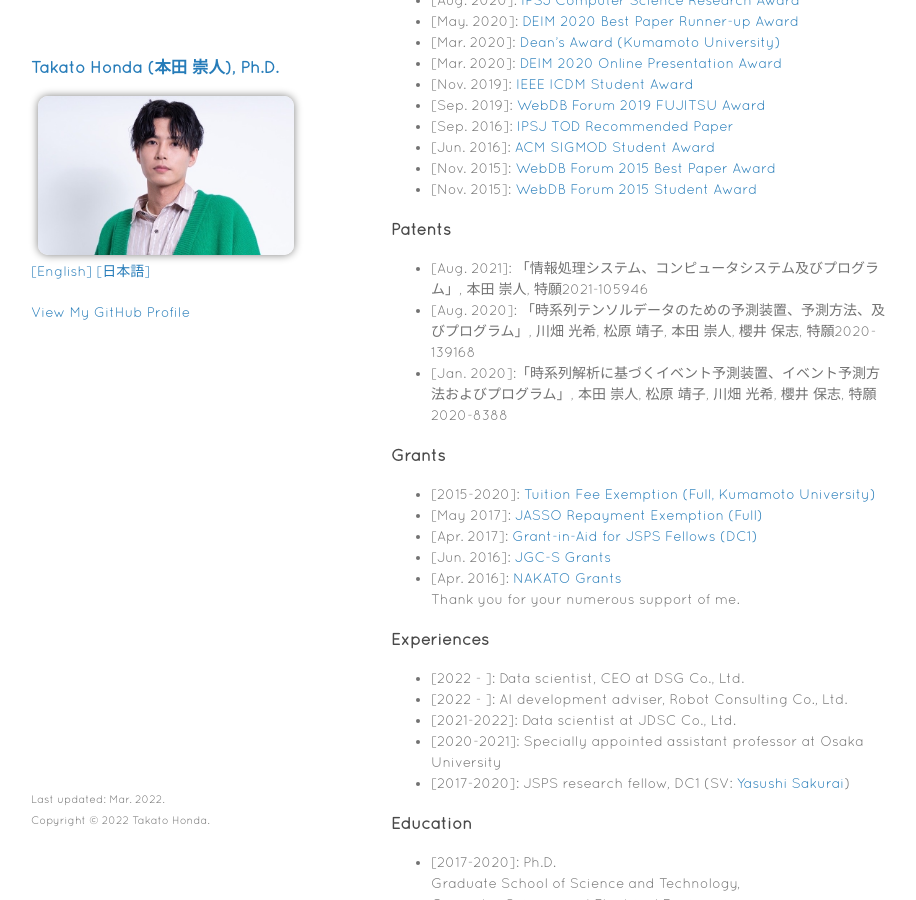
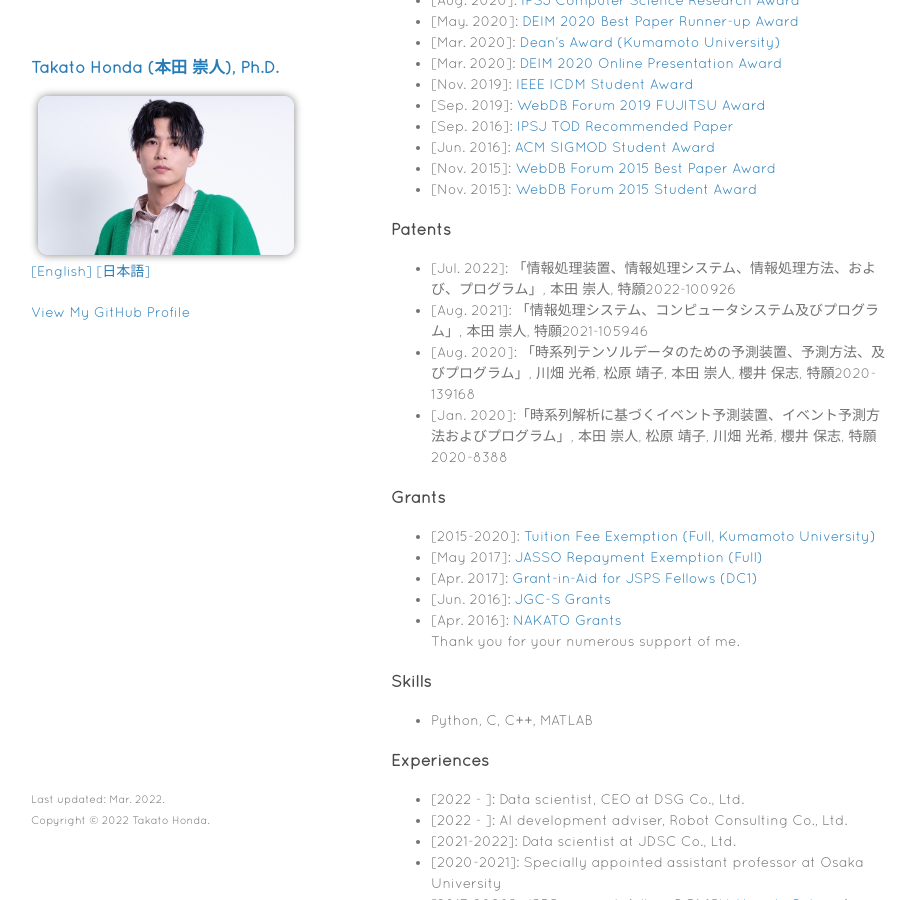
Before and after one commit to TakatoHonda/takatohonda.github.io, a Jekyll site: the page built from index.md, in a window 1280 px wide and 900 px high, scrolled down 531 px. Shown: the whole window, without its empty margins (179-1095 px from the left). Built offline with Jekyll 4.4.1, drawn with Linux system fonts in a browser that asks for light colours; our own code applies the rules of GitHub Pages for plain Markdown files.

Commit message:
特許更新

```diff
--- a/index.md
+++ b/index.md
@@ -72,6 +72,7 @@ Takato Honda: <u>``TrailMarker: Automatic Mining of Geographical Complex Sequenc
 - \[Nov. 2015\]: [WebDB Forum 2015 Student Award](https://db-event.jpn.org/webdbf2015/award.php)
 
 ### Patents
+- \[Jul. 2022\]: 「情報処理装置、情報処理システム、情報処理方法、および、プログラム」, 本田 崇人, 特願2022-100926
 - \[Aug. 2021\]: 「情報処理システム、コンピュータシステム及びプログラム」, 本田 崇人, 特願2021-105946
 - \[Aug. 2020\]: 「時系列テンソルデータのための予測装置、予測方法、及びプログラム」, 川畑 光希, 松原 靖子, 本田 崇人, 櫻井 保志, 特願2020-139168
 - \[Jan. 2020\]:「時系列解析に基づくイベント予測装置、イベント予測方法およびプログラム」, 本田 崇人, 松原 靖子, 川畑 光希, 櫻井 保志, 特願2020-8388
@@ -84,10 +85,8 @@ Takato Honda: <u>``TrailMarker: Automatic Mining of Geographical Complex Sequenc
 - \[Apr. 2016\]: [NAKATO Grants](https://www.nakashima-foundation.org/scholarship/)
 Thank you for your numerous support of me.
 
-<!--
 ### Skills
 - Python, C, C++, MATLAB
--->
 
 ### Experiences
 - \[2022 - \]: Data scientist, CEO at DSG Co., Ltd.
```
Also changed, not shown: jp/index.md (+1 -0 lines).
